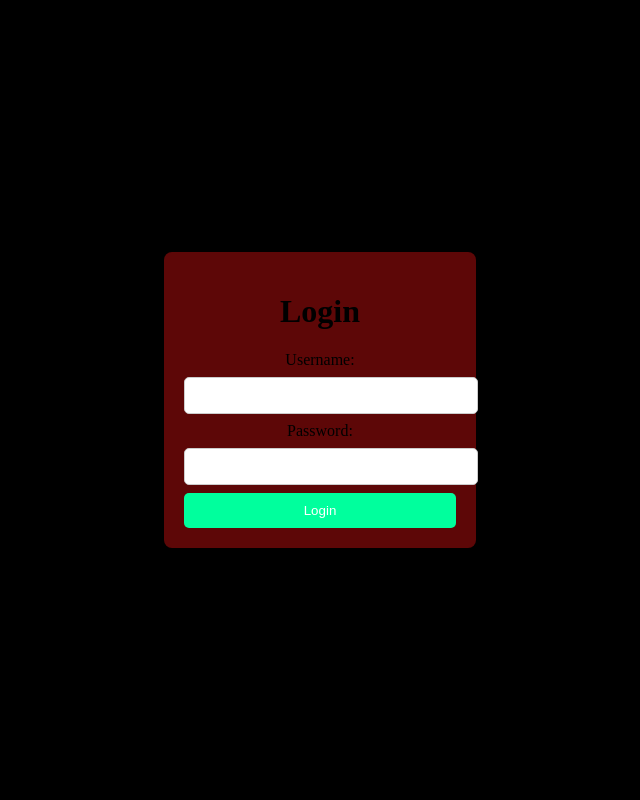
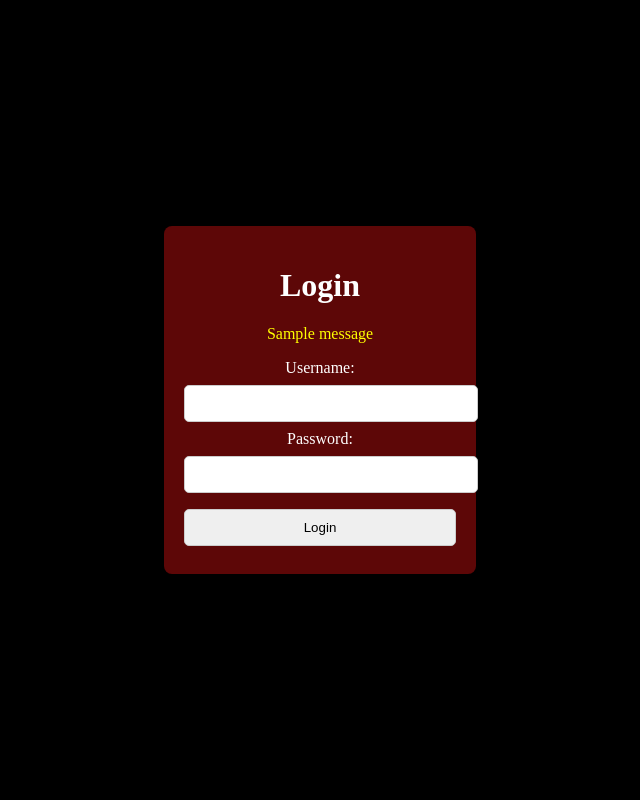
Before and after one commit to Alwinyuho/new-flask-app, a Flask app: page /login in a window 1280 px wide. Shown: the whole page, without its empty margins (320-960 px from the left). Run offline with Flask 3, Linux system fonts and the light colour scheme; tables that the repository leaves empty hold one stand-in row (values such as "Sample post"); one stand-in notice (Sample message) is shown.

Commit message:
Update Login.html

```diff
--- a/templates/Login.html
+++ b/templates/Login.html
@@ -10,6 +10,7 @@
             align-items: center;
             height: 100vh;
             margin: 0;
+            color: white; /* Text color for visibility */
         }
         .login-container {
             background: rgb(93, 7, 7);
@@ -37,19 +38,33 @@
         button:hover {
             background-color: darkblue;
         }
+        .flash-messages {
+            color: yellow;
+            margin-bottom: 10px;
+        }
     </style>
 </head>
 <body>
     <div class="login-container">
         <h1>Login</h1>
+        {% with messages = get_flashed_messages(with_categories=true) %}
+            {% if messages %}
+                <div class="flash-messages">
+                    {% for category, message in messages %}
+                        <p class="{{ category }}">{{ message }}</p>
+                    {% endfor %}
+                </div>
+            {% endif %}
+        {% endwith %}
         <form method="POST" action="{{ url_for('login') }}">
+            {{ form.hidden_tag() }}
             <label for="username">Username:</label>
-            <input type="text" id="username" name="username" required>
+            {{ form.username(size=20) }}
             <br>
             <label for="password">Password:</label>
-            <input type="password" id="password" name="password" required>
+            {{ form.password(size=20) }}
             <br>
-            <button type="submit">Login</button>
+            {{ form.submit() }}
         </form>
     </div>
 </body>
```
